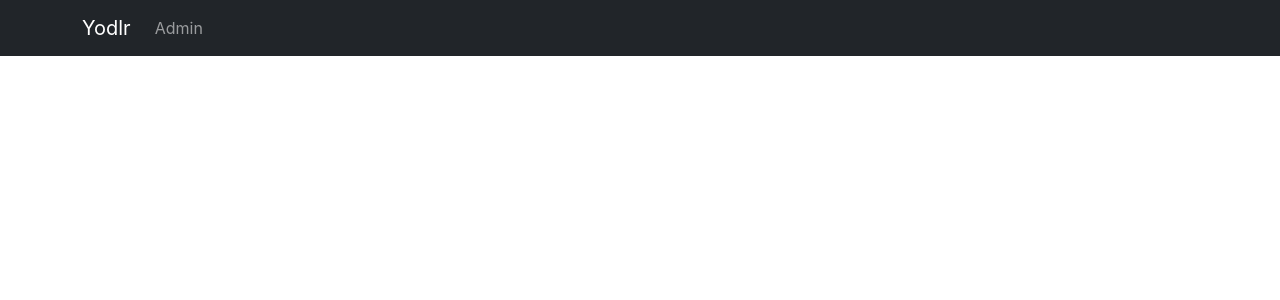
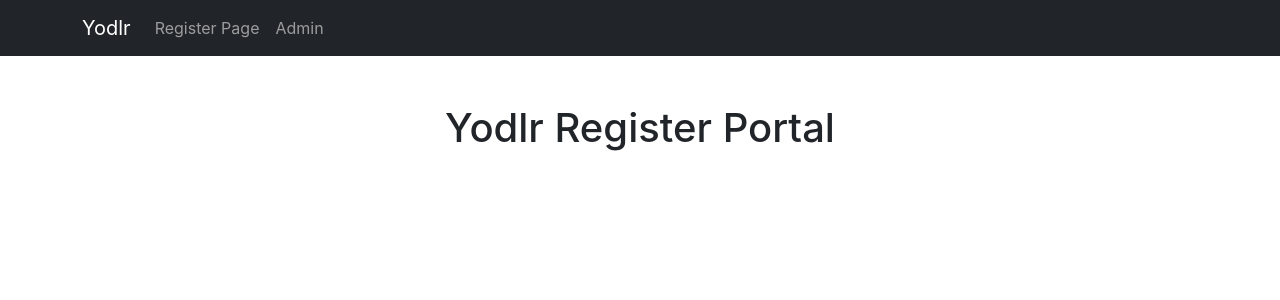
Before and after one commit to rgoshen/yodlr, a React (Create React App) app in the folder client/: page /signup in a window 1280 px wide. Before the commit this address had no page. Shown: the top 300 px of the page. Built offline with nearby package versions, Linux system fonts and the light colour scheme.

Commit message:
add register form component and view

```diff
--- a/client/src/components/NavBar.js
+++ b/client/src/components/NavBar.js
@@ -11,6 +11,7 @@ function NavBar() {
         <Navbar.Toggle aria-controls='responsive-navbar-nav' />
         <Navbar.Collapse id='responsive-navbar-nav'>
           <Nav>
+            <Nav.Link href='/signup'>Register Page</Nav.Link>
             <Nav.Link href='/admin'>Admin</Nav.Link>
           </Nav>
         </Navbar.Collapse>
--- /dev/null
+++ b/client/src/components/RegisterForm.js
@@ -0,0 +1,7 @@
+import React from 'react';
+
+function RegisterForm() {
+  return <h1 className='m-5'>Yodlr Register Portal</h1>;
+}
+
+export default RegisterForm;
--- a/client/src/components/Views.js
+++ b/client/src/components/Views.js
@@ -2,12 +2,14 @@ import React from 'react';
 import { Routes, Route } from 'react-router-dom';
 import Home from './Home';
 import Users from './Users';
+import RegisterForm from './RegisterForm';
 
 function Views() {
   return (
     <main>
       <Routes>
         <Route path='/' element={<Home />} />
+        <Route path='/signup' element={<RegisterForm />} />
         <Route path='/admin' element={<Users />} />
       </Routes>
     </main>
```
